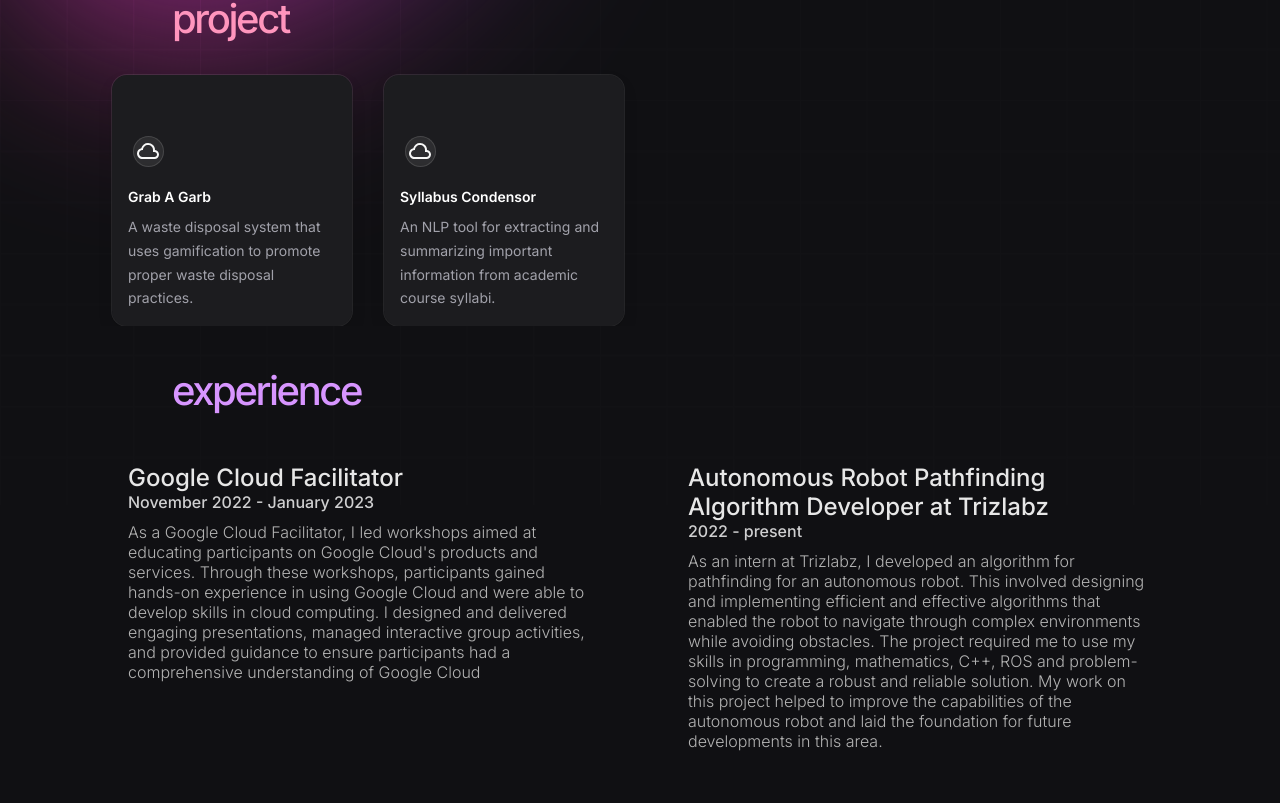
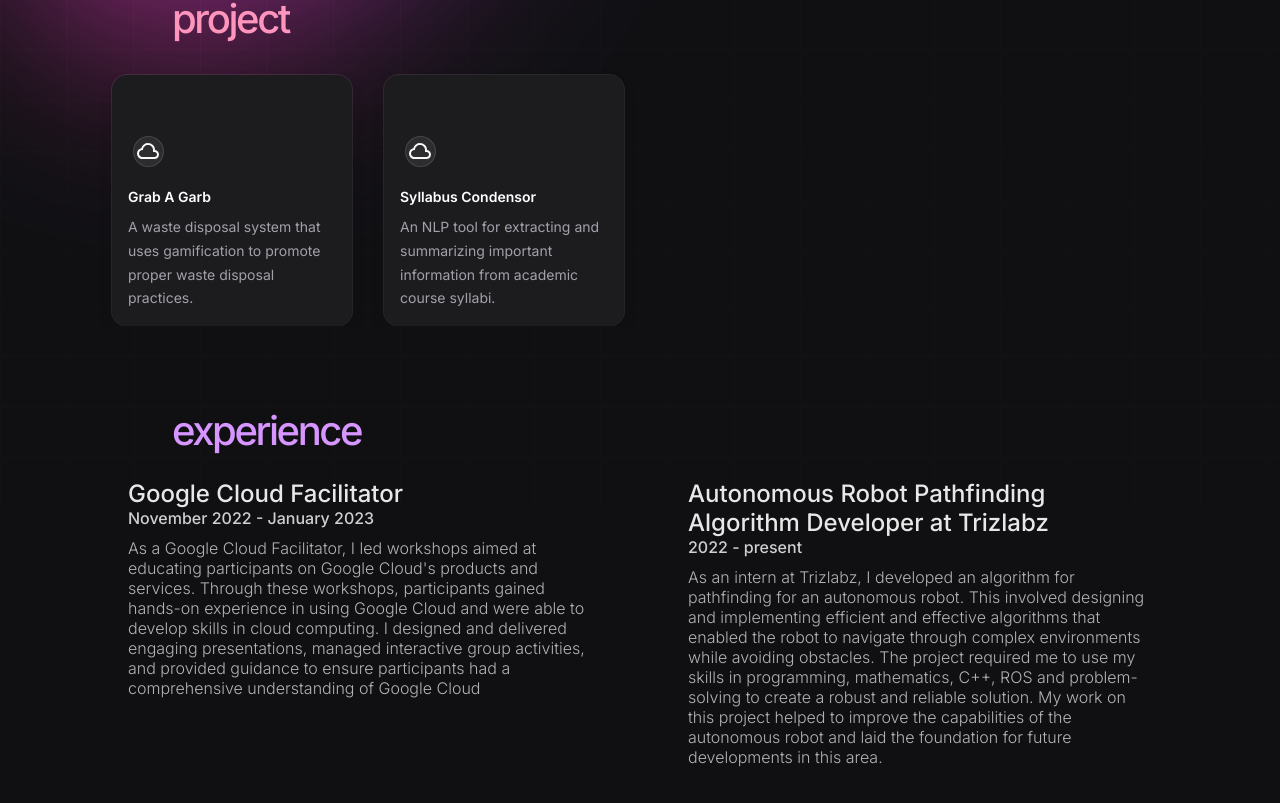
Before and after one commit to AnirudhDaya/K-Folio, a React (Vite) app: page /project in a window 1280 px wide. Shown: the part 295-1098 px from the top of the page. Built offline with nearby package versions, Linux system fonts and the light colour scheme.

Commit message:
padding corrected

```diff
--- a/src/Components/Project/Project.css
+++ b/src/Components/Project/Project.css
@@ -15,7 +15,7 @@
 .experienceContainer {
     display: grid;
     grid-template-columns: 1fr 1fr;
-    padding-block: 2em 6em;
+    padding-block: 0.5em 4em;
 
 }
 .LogoHover3{
@@ -56,7 +56,7 @@
 }
 
 .expMainTitle{
-    padding-top: 1em;
+    padding-top: 2em;
 }
 
 .projMainTitle{
@@ -70,13 +70,13 @@
 
 }
 .experinceFrame{
-    padding:1em 3em 2em 3em;
+    padding:1em 3em 1em 3em;
     border-radius: 6px;
 }
 
 .projectFrame{
     box-sizing: border-box;
-    padding-inline: 2em;
+    /* padding-inline: 2em; */
 }
 
 
```
